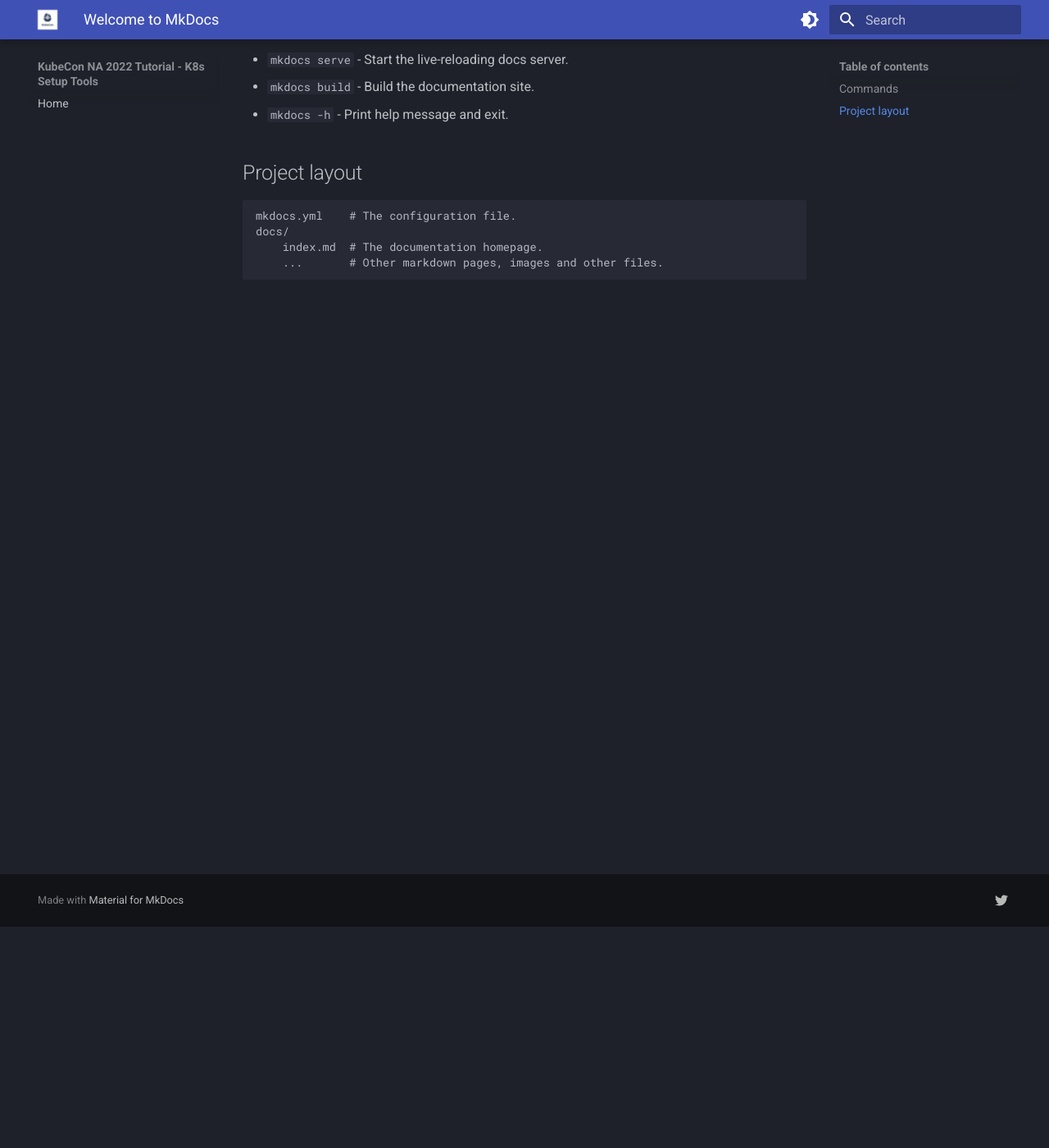
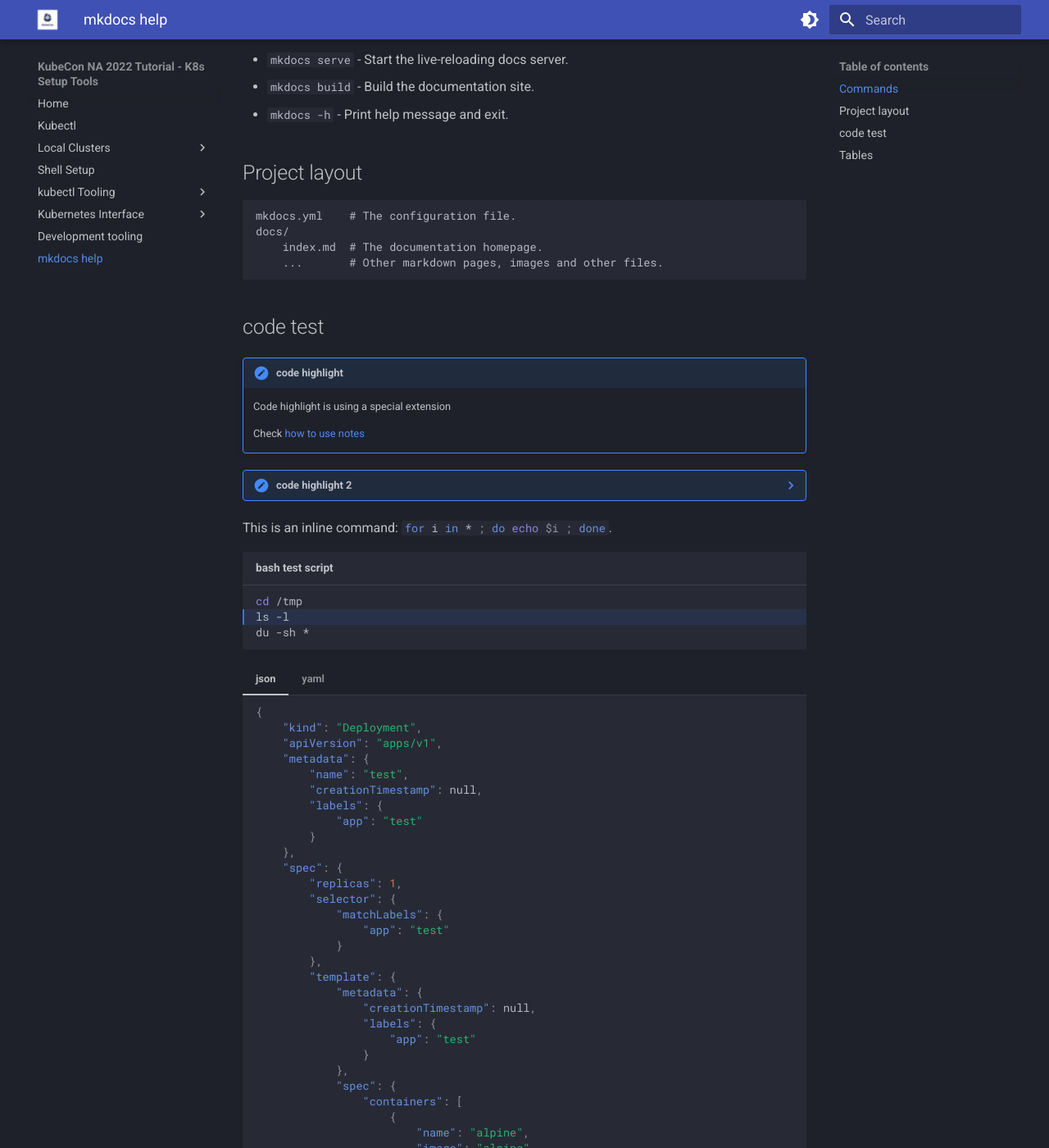
Before and after one commit to cloud-native-canada/k8s_setup_tools, an MkDocs documentation site: the page built from docs/mkdocs.md, in a window 1280 px wide and 1400 px high, scrolled down 270 px. Shown: the whole window at 82% size. Built offline with MkDocs 1.6.1 and Material for MkDocs 9.7.7, drawn with Linux system fonts in a browser that asks for light colours; some of the changed text lies outside the part shown.

Commit message:
added refined structure and mkdocs extensions

````diff
--- /dev/null
+++ b/docs/css/extra.css
@@ -0,0 +1 @@
+# nothing yet in here
--- a/docs/mkdocs.md
+++ b/docs/mkdocs.md
@@ -15,3 +15,100 @@
     docs/
         index.md  # The documentation homepage.
         ...       # Other markdown pages, images and other files.
+
+## code test
+
+!!! note "code highlight"
+    Code highlight is using a special extension
+
+    Check [how to use notes](https://squidfunk.github.io/mkdocs-material/reference/admonitions/#supported-types)
+
+??? note "code highlight 2"
+    Code highlight is using a special extension
+
+This is an inline command: `:::bash for i in * ; do echo $i ; done`.
+```bash title="bash test script" hl_lines="2 2"
+cd /tmp
+ls -l
+du -sh *
+```
+
+=== "json"
+
+    ```json
+    {
+        "kind": "Deployment",
+        "apiVersion": "apps/v1",
+        "metadata": {
+            "name": "test",
+            "creationTimestamp": null,
+            "labels": {
+                "app": "test"
+            }
+        },
+        "spec": {
+            "replicas": 1,
+            "selector": {
+                "matchLabels": {
+                    "app": "test"
+                }
+            },
+            "template": {
+                "metadata": {
+                    "creationTimestamp": null,
+                    "labels": {
+                        "app": "test"
+                    }
+                },
+                "spec": {
+                    "containers": [
+                        {
+                            "name": "alpine",
+                            "image": "alpine",
+                            "resources": {}
+                        }
+                    ]
+                }
+            },
+            "strategy": {}
+        },
+        "status": {}
+    }
+    ```
+
+=== "yaml"
+
+    ```yaml linenums="1"
+    apiVersion: apps/v1
+    kind: Deployment
+    metadata:
+    creationTimestamp: null
+    labels:
+        app: test
+    name: test
+    spec:
+    replicas: 1
+    selector:
+        matchLabels:
+        app: test
+    strategy: {}
+    template:
+        metadata:
+        creationTimestamp: null
+        labels:
+            app: test
+        spec:
+        containers:
+        - image: alpine
+            name: alpine
+            resources: {}
+    status: {}
+    ```
+
+## Tables
+
+| Method      | Description                          |
+| ----------- | ------------------------------------ |
+| `GET`       | :material-check:     Fetch resource  |
+| `PUT`       | :material-check-all: Update resource |
+| `DELETE`    | :material-close:     Delete resource |
--- a/mkdocs.yml
+++ b/mkdocs.yml
@@ -1,9 +1,26 @@
 site_name: KubeCon NA 2022 Tutorial - K8s Setup Tools
 nav:
   - Home: index.md
+  - Kubectl: kubectl.md
+  - Local Clusters:
+    - colima: local_cluster/colima.md
+    - podman: local_cluster/podman.md
+    - kind: local_cluster/kind.md
+  - Shell Setup: shell_setup.md
+  - kubectl Tooling:
+    - kubectl: kubectl_tooling/kubectl.md
+    - krew: kubectl_tooling/krew.md
+    - kubecolor: kubectl_tooling/kubecolor.md
+    - stern: kubectl_tooling/stern.md
+  - Kubernetes Interface:
+    - K9s: interfaces/k9s.md
+    - Lens: interfaces/lens.md
+  - Development tooling: dev_tooling.md
+  - mkdocs help: mkdocs.md
 theme:
-  # features:
+  features:
   #   - navigation.tabs
+    - content.tabs.link
   favicon: images/kubecon_logo.jpeg
   palette:
     - scheme: slate
@@ -20,8 +37,25 @@
       link: https://twitter.com/cloudnativeca
 markdown_extensions:
   - admonition
+  - pymdownx.details
   - codehilite:
       guess_lang: false
   - toc:
       permalink: true
   - footnotes
+  - pymdownx.highlight:
+      anchor_linenums: true
+  - pymdownx.superfences
+  - pymdownx.inlinehilite
+  - pymdownx.snippets
+  - pymdownx.tabbed:
+      # slugify: !!python/object/apply:pymdownx.slugs.slugify
+      #   kwds:
+      #     case: lower
+      alternate_style: true
+  - tables
+  - attr_list
+  - md_in_html
+  - def_list
+  - pymdownx.tasklist:
+      custom_checkbox: true
````
Also changed, not shown: README.md (+4 -0 lines), docs/index.md (+10 -11 lines), docs/dev_tooling.md (added), docs/interfaces/k9s.md (added), docs/interfaces/lens.md (added), docs/kubectl.md (added), docs/kubectl_tooling/krew.md (added), docs/kubectl_tooling/kubecolor.md (added), docs/kubectl_tooling/kubectl.md (added), docs/kubectl_tooling/stern.md (added), docs/local_cluster/colima.md (added), docs/local_cluster/kind.md (added), docs/local_cluster/podman.md (added), docs/shell_setup.md (added).
